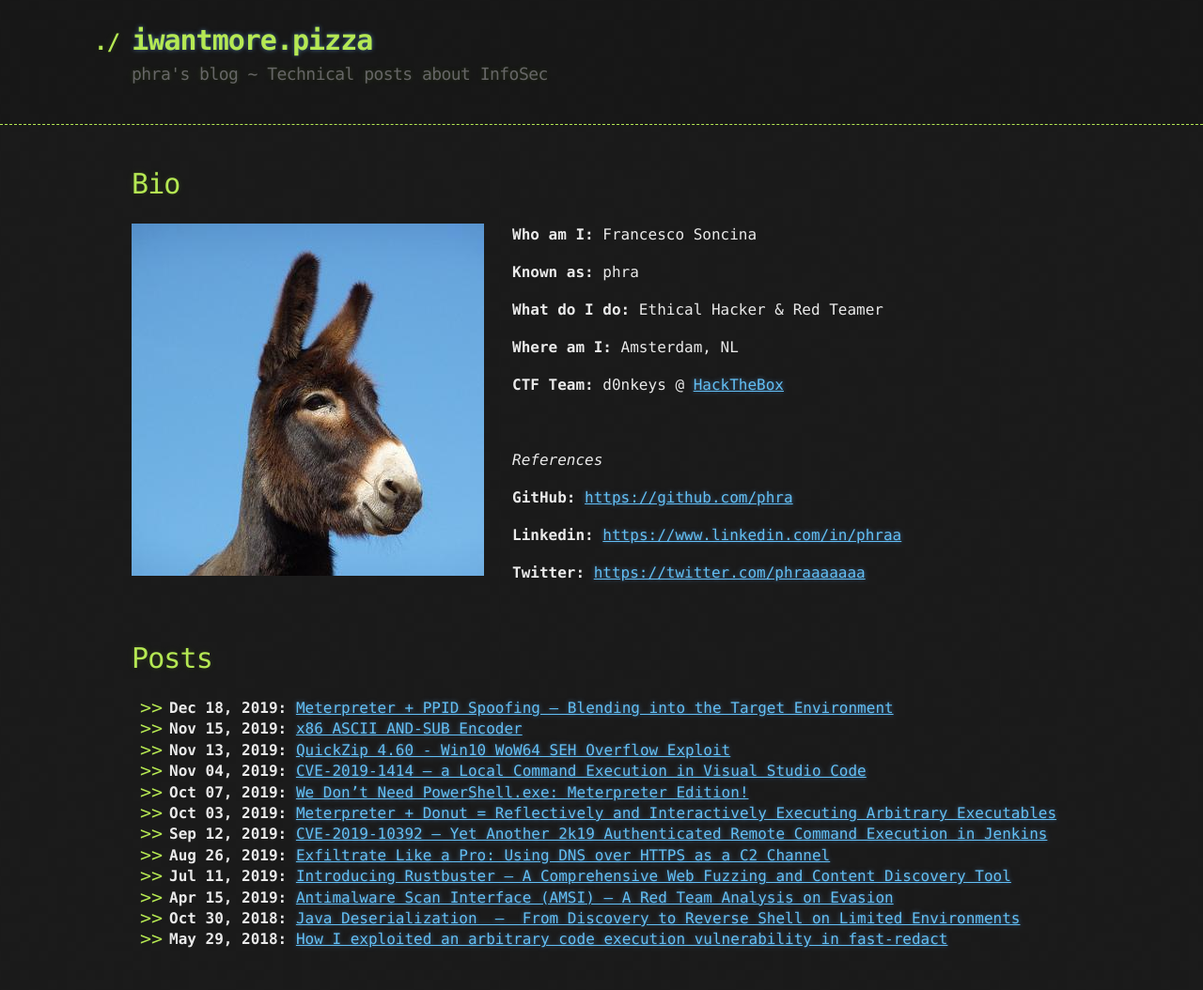
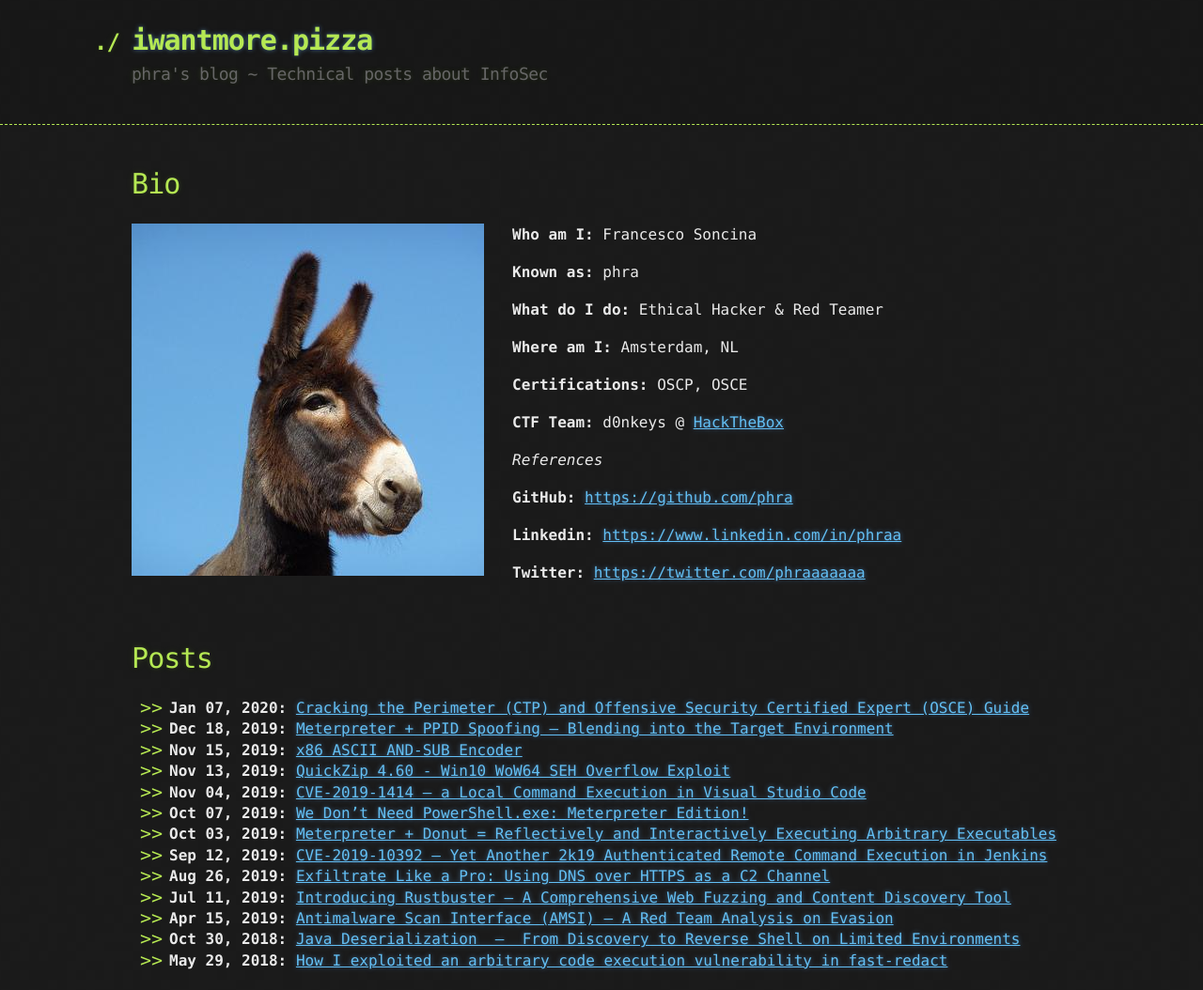
Before and after one commit to phra/phra.github.io, a Jekyll site: the page built from index.md, in a window 1280 px wide. Shown: the whole page at 94% size. Built offline with Jekyll 4.4.1, drawn with Linux system fonts in a browser that asks for light colours; our own code applies the rules of GitHub Pages for plain Markdown files; before the commit the page ends 1032 px from its top, so only the background shows below that.

Commit message:
update index

```diff
--- a/index.md
+++ b/index.md
@@ -13,9 +13,9 @@ layout: default
 
 **Where am I:** Amsterdam, NL
 
+**Certifications:** OSCP, OSCE
+
 **CTF Team:** d0nkeys @ [HackTheBox](https://www.hackthebox.eu/home/teams/profile/45)
-
-<br/>
 
 _References_
 
@@ -29,6 +29,7 @@ _References_
 
 # Posts
 
+- **Jan 07, 2020:** [Cracking the Perimeter (CTP) and Offensive Security Certified Expert (OSCE) Guide](./posts/ctp-osce-guide.html)
 - **Dec 18, 2019:** [Meterpreter + PPID Spoofing — Blending into the Target Environment](./posts/meterpreter-ppid-spoofing.html)
 - **Nov 15, 2019:** [x86 ASCII AND-SUB Encoder](./posts/and-sub-encoder.html)
 - **Nov 13, 2019:** [QuickZip 4.60 - Win10 WoW64 SEH Overflow Exploit](./posts/quickzip-seh-win10-wow64.html)
```
